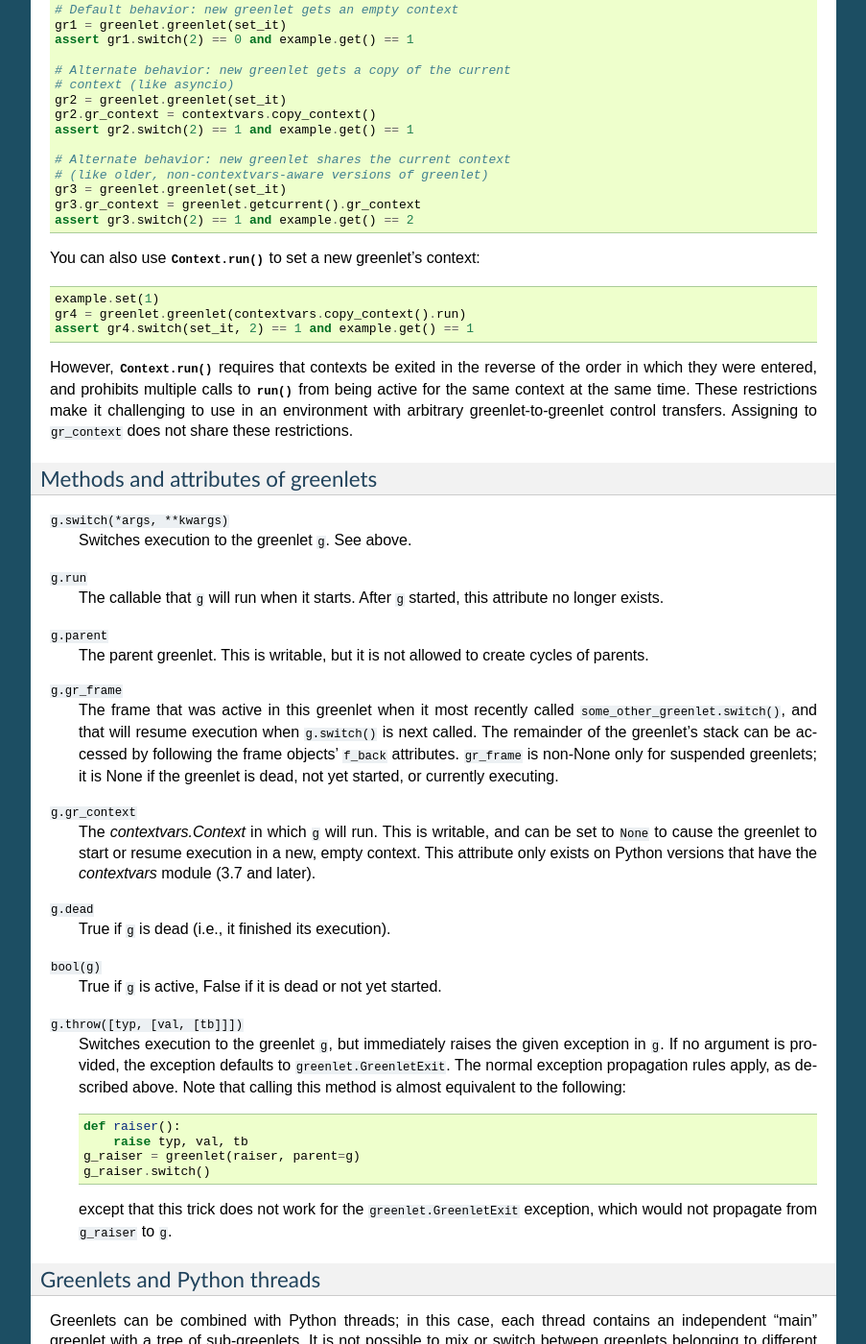
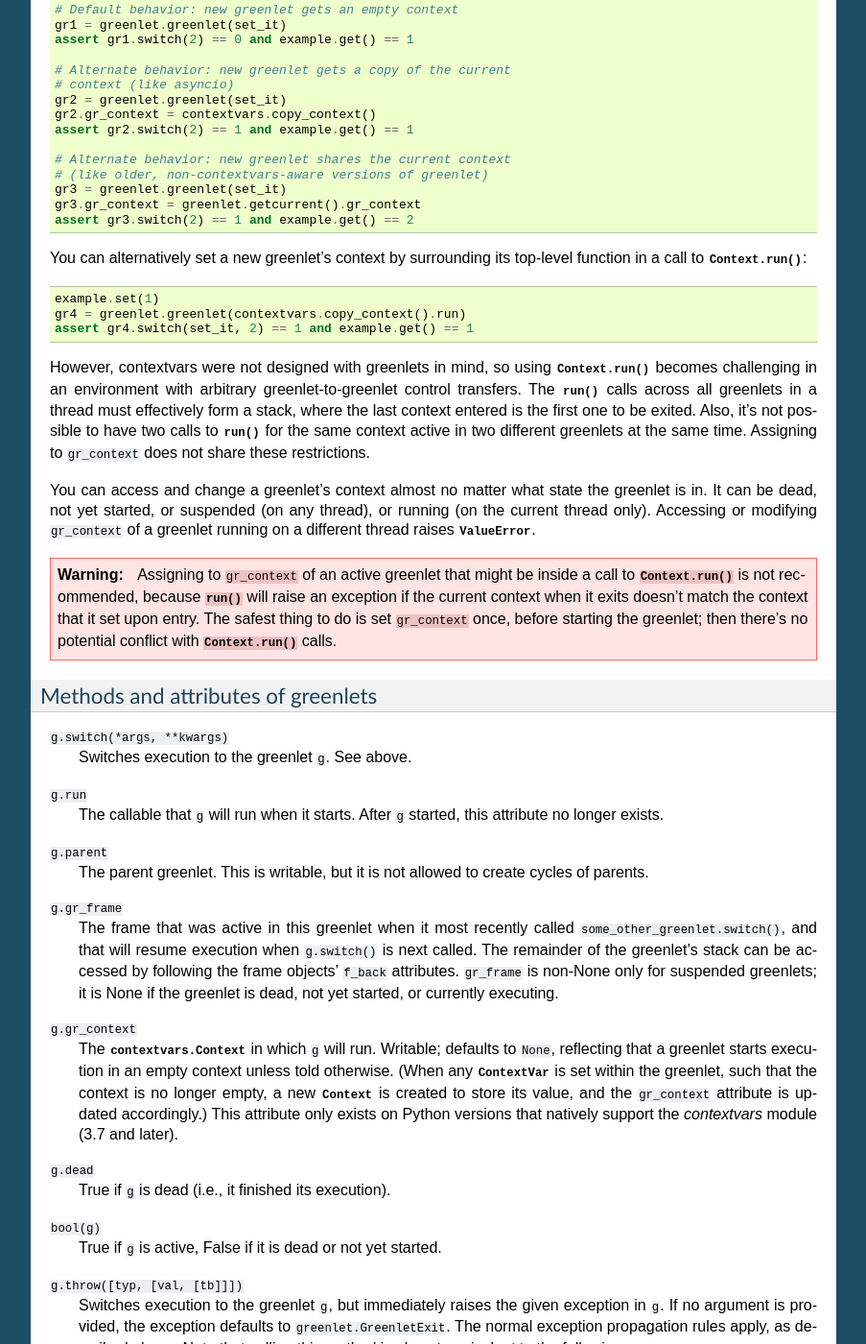
Before and after one commit to python-greenlet/greenlet, a Sphinx documentation site: the page built from docs/greenlet.rst, in a window 1280 px wide and 1400 px high, scrolled down 4165 px. Shown: the whole window at 96% size, without its empty margins (198-1101 px from the left). Built offline with Sphinx 7.4.7, drawn with Linux system fonts in a browser that asks for light colours.

Commit message:
Elaborate on docs; fix conditional compilation

```diff
--- a/docs/greenlet.rst
+++ b/docs/greenlet.rst
@@ -295,20 +295,39 @@ example::
     gr3.gr_context = greenlet.getcurrent().gr_context
     assert gr3.switch(2) == 1 and example.get() == 2
 
-You can also use :meth:`Context.run() <contextvars.Context.run>` to set
-a new greenlet's context::
+You can alternatively set a new greenlet's context by surrounding its
+top-level function in a call to :meth:`Context.run()
+<contextvars.Context.run>`::
 
     example.set(1)
     gr4 = greenlet.greenlet(contextvars.copy_context().run)
     assert gr4.switch(set_it, 2) == 1 and example.get() == 1
 
-However, :meth:`Context.run() <contextvars.Context.run>` requires that
-contexts be exited in the reverse of the order in which they were
-entered, and prohibits multiple calls to :meth:`~contextvars.Context.run`
-from being active for the same context at the same time. These restrictions
-make it challenging to use in an environment with arbitrary
-greenlet-to-greenlet control transfers. Assigning to ``gr_context``
-does not share these restrictions.
+However, contextvars were not designed with greenlets in mind, so
+using :meth:`Context.run() <contextvars.Context.run>` becomes
+challenging in an environment with arbitrary greenlet-to-greenlet
+control transfers. The :meth:`~contextvars.Context.run` calls across
+all greenlets in a thread must effectively form a stack, where the
+last context entered is the first one to be exited. Also, it's
+not possible to have two calls to :meth:`~contextvars.Context.run` for
+the same context active in two different greenlets at the same
+time. Assigning to ``gr_context`` does not share these
+restrictions.
+
+You can access and change a greenlet's context almost no matter what
+state the greenlet is in. It can be dead, not yet started, or
+suspended (on any thread), or running (on the current thread only).
+Accessing or modifying ``gr_context`` of a greenlet running on a different
+thread raises :exc:`ValueError`.
+
+.. warning:: Assigning to ``gr_context`` of an active greenlet that
+   might be inside a call to :meth:`Context.run()
+   <contextvars.Context.run>` is not recommended, because
+   :meth:`~contextvars.Context.run` will raise an exception if the
+   current context when it exits doesn't match the context that it set
+   upon entry. The safest thing to do is set ``gr_context`` once,
+   before starting the greenlet; then there's no potential conflict
+   with :meth:`Context.run() <contextvars.Context.run>` calls.
 
 Methods and attributes of greenlets
 -----------------------------------
@@ -334,10 +353,15 @@ Methods and attributes of greenlets
     or currently executing.
 
 ``g.gr_context``
-    The `contextvars.Context` in which ``g`` will run.  This is writable,
-    and can be set to ``None`` to cause the greenlet to start or resume
-    execution in a new, empty context.  This attribute only exists on
-    Python versions that have the `contextvars` module (3.7 and later).
+    The :class:`contextvars.Context` in which ``g`` will
+    run. Writable; defaults to ``None``, reflecting that a greenlet
+    starts execution in an empty context unless told otherwise. (When
+    any :class:`~contextvars.ContextVar` is set within the greenlet,
+    such that the context is no longer empty, a new
+    :class:`~contextvars.Context` is created to store its value, and
+    the ``gr_context`` attribute is updated accordingly.)  This
+    attribute only exists on Python versions that natively support the
+    `contextvars` module (3.7 and later).
 
 ``g.dead``
     True if ``g`` is dead (i.e., it finished its execution).
```
Also changed, not shown: 1 other file.
